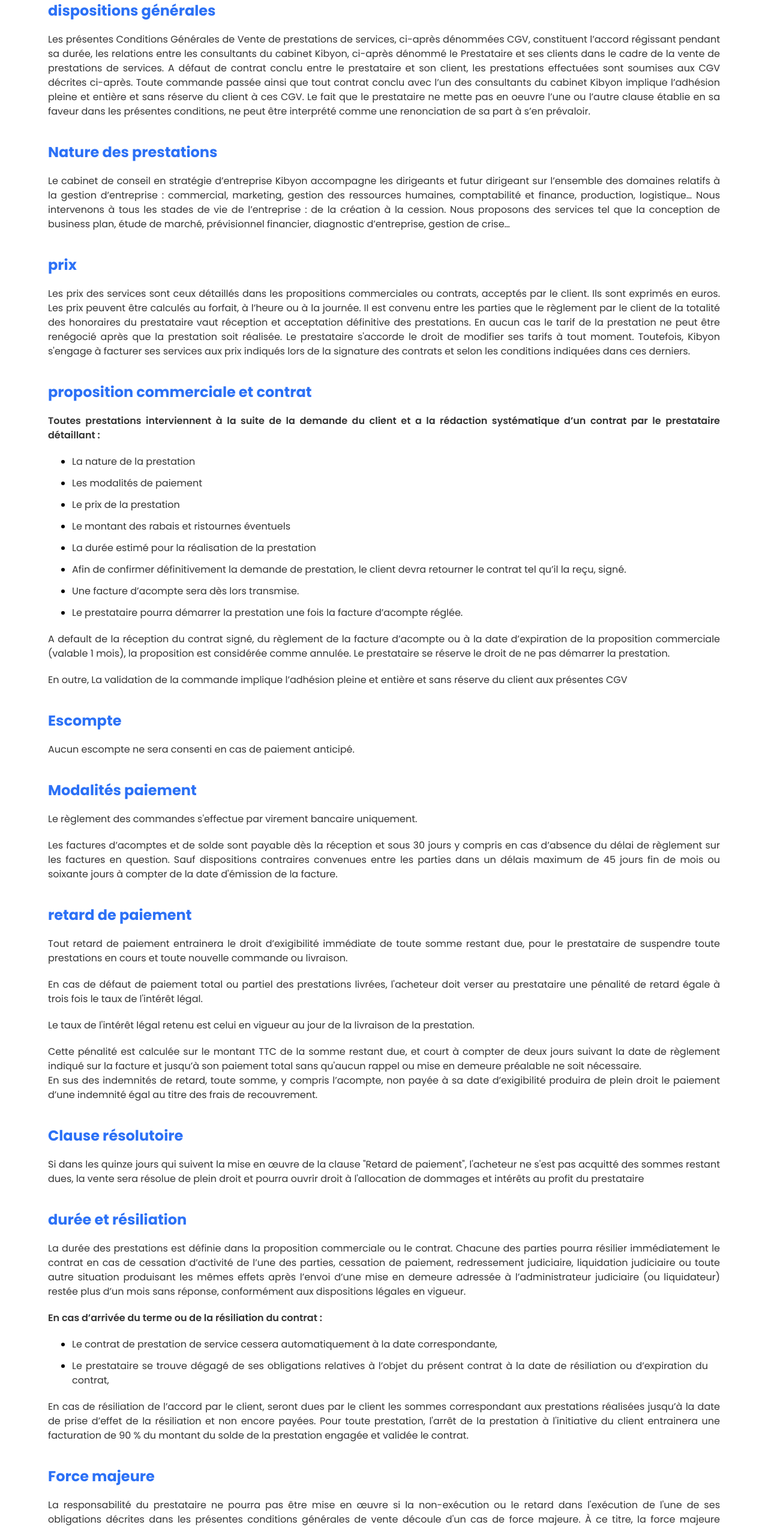
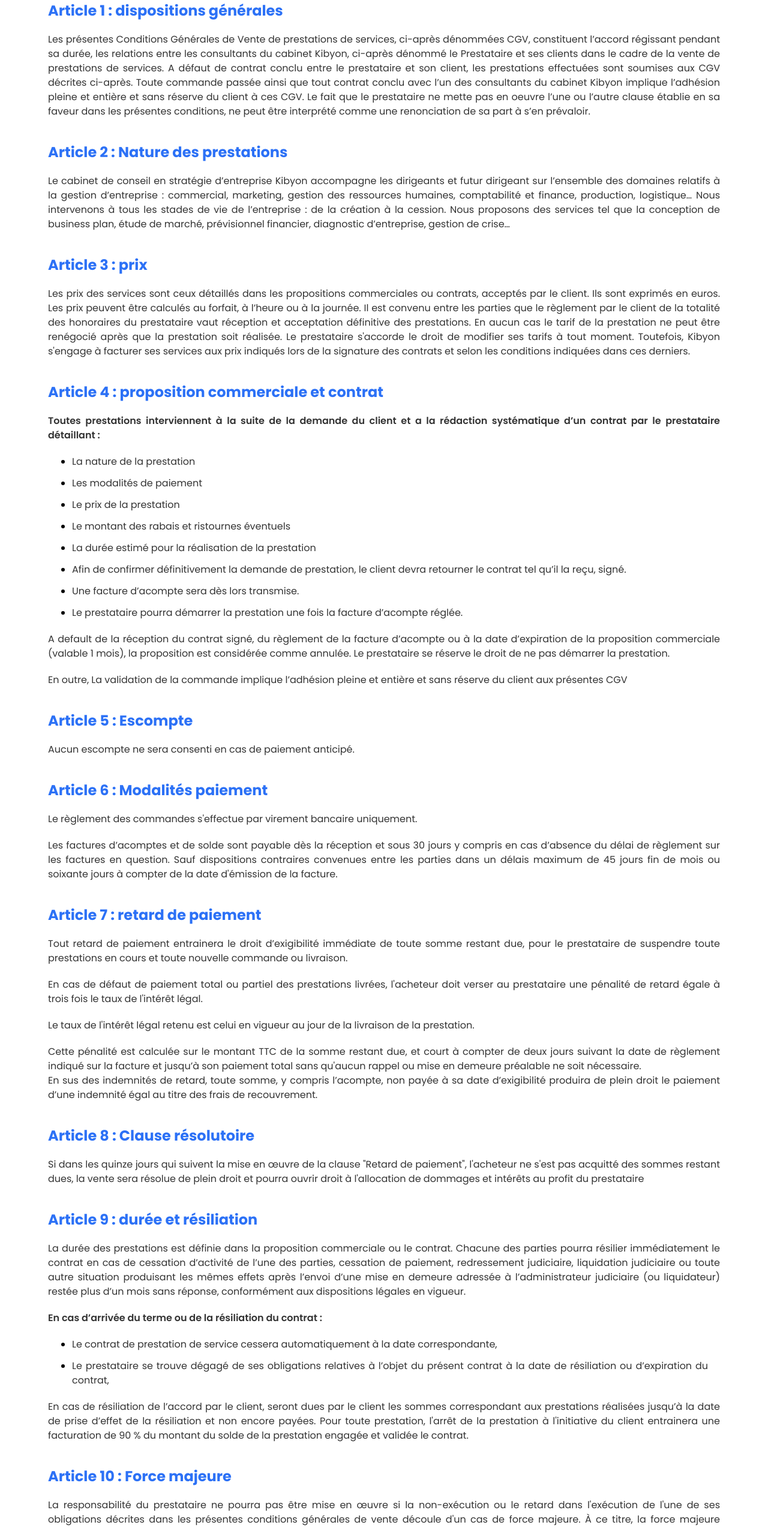
Before and after one commit to md-ashikur/kibyon-client, a React (Create React App) app: page /legal in a window 1280 px wide. Shown: the part 234-2782 px from the top of the page at 60% size. Built offline with nearby package versions, Linux system fonts and the light colour scheme.

Commit message:
legal page update

```diff
--- a/src/Pages/LegalPage/LegalPage.jsx
+++ b/src/Pages/LegalPage/LegalPage.jsx
@@ -9,7 +9,7 @@
       {/* --------------article-1------------ */}
       <div>
         <h2 className="font-bold text-secondary text-2xl my-5">
-          dispositions générales
+        Article 1 : dispositions générales
         </h2>
         <p>
           Les présentes Conditions Générales de Vente de prestations de
@@ -31,7 +31,7 @@
       {/* --------------article-2------------ */}
       <div className="my-10">
         <h2 className="font-bold text-secondary text-2xl my-5">
-          Nature des prestations
+        Article 2 : Nature des prestations
         </h2>
         <p>
           Le cabinet de conseil en stratégie d’entreprise Kibyon accompagne les
@@ -47,7 +47,7 @@
 
       {/* --------------article-3------------ */}
       <div className="my-10">
-        <h2 className="font-bold text-secondary text-2xl my-5">prix</h2>
+        <h2 className="font-bold text-secondary text-2xl my-5">Article 3 : prix</h2>
         <p>
           Les prix des services sont ceux détaillés dans les propositions
           commerciales ou contrats, acceptés par le client. Ils sont exprimés en
@@ -66,7 +66,7 @@
       {/* --------------article-4------------ */}
       <div className="my-10">
         <h2 className="font-bold text-secondary text-2xl my-5">
-          proposition commerciale et contrat
+        Article 4 : proposition commerciale et contrat
         </h2>
         <p className="font-semibold mb-5">
           Toutes prestations interviennent à la suite de la demande du client et
@@ -102,7 +102,7 @@
       </div>
       {/* ------------article-5----------- */}
       <div>
-        <h2 className="font-bold text-secondary text-2xl my-5">Escompte</h2>
+        <h2 className="font-bold text-secondary text-2xl my-5">Article 5 : Escompte</h2>
         <p className="">
           Aucun escompte ne sera consenti en cas de paiement anticipé.
         </p>
@@ -111,7 +111,7 @@
       {/* ------------article-6----------- */}
       <div className="my-10">
         <h2 className="font-bold text-secondary text-2xl my-5">
-          Modalités paiement
+        Article 6 : Modalités paiement
         </h2>
         <p className="my-5">
           Le règlement des commandes s'effectue par virement bancaire
@@ -128,7 +128,7 @@
       {/* ------------article-7----------- */}
       <div>
         <h2 className="font-bold text-secondary text-2xl my-5">
-          retard de paiement
+        Article 7 : retard de paiement
         </h2>
         <p className="mb-5">
           Tout retard de paiement entrainera le droit d’exigibilité immédiate de
@@ -159,7 +159,7 @@
       {/* ------------article-8----------- */}
       <div className="my-10">
         <h2 className="font-bold text-secondary text-2xl my-5">
-          Clause résolutoire
+        Article 8 : Clause résolutoire
         </h2>
         <p className="">
           Si dans les quinze jours qui suivent la mise en œuvre de la clause
@@ -171,7 +171,7 @@
       {/* ------------article-9----------- */}
       <div className="my-10">
         <h2 className="font-bold text-secondary text-2xl my-5">
-          durée et résiliation
+        Article 9 : durée et résiliation
         </h2>
         <p className="my-5">
           La durée des prestations est définie dans la proposition commerciale
@@ -209,7 +209,7 @@
       {/* ------------article-10----------- */}
       <div className="my-10">
         <h2 className="font-bold text-secondary text-2xl my-5">
-          Force majeure
+        Article 10 : Force majeure
         </h2>
         <p className="my-5">
           La responsabilité du prestataire ne pourra pas être mise en œuvre si
@@ -229,7 +229,7 @@
       {/* ------------article-11----------- */}
       <div className="my-10">
         <h2 className="font-bold text-secondary text-2xl my-5 text-left ">
-          obligation et responsabilités
+        Article 11 : obligation et responsabilités
         </h2>
         <p className="my-5 font-semibold">Le prestataire s’engage à :</p>
         <ul class="marker:text-black list-disc pl-5 lg:space-y-3 space-y-1 mx-5 mb-5">
@@ -302,7 +302,7 @@
       {/* ------------article-12----------- */}
       <div className="my-10">
         <h2 className="font-bold text-secondary text-2xl my-5">
-          Tribunal compétent
+        Article 12 : Tribunal compétent
         </h2>
         <p className="my-5">
           Tout litige relatif à l'interprétation et à l'exécution des présentes
@@ -321,7 +321,7 @@
         <p>Kibyon (E.I) détenu par Geoffrey THUILLIER, 71 route de la prieurée, 45110 Germigny-des-prés.</p>
         <p className="font-semibold">N° Siren : 912 667 995</p>
         <p className="font-semibold">contact@kibyon.fr</p>
-        <p><span className="font-semibold">Hebergeur :</span> Hostinger  HOSTINGER INTERNATIONAL LTD, 61 Lordou Vironos Street, 6023 Larnaca, Chypre . fr@hostinger.com</p>
+        <p><span className="font-semibold">Hebergeur :</span> HOSTINGER INTERNATIONAL LTD, 61 Lordou Vironos Street, 6023 Larnaca, Chypre. fr@hostinger.com</p>
       </div>
 
     </section>
```
